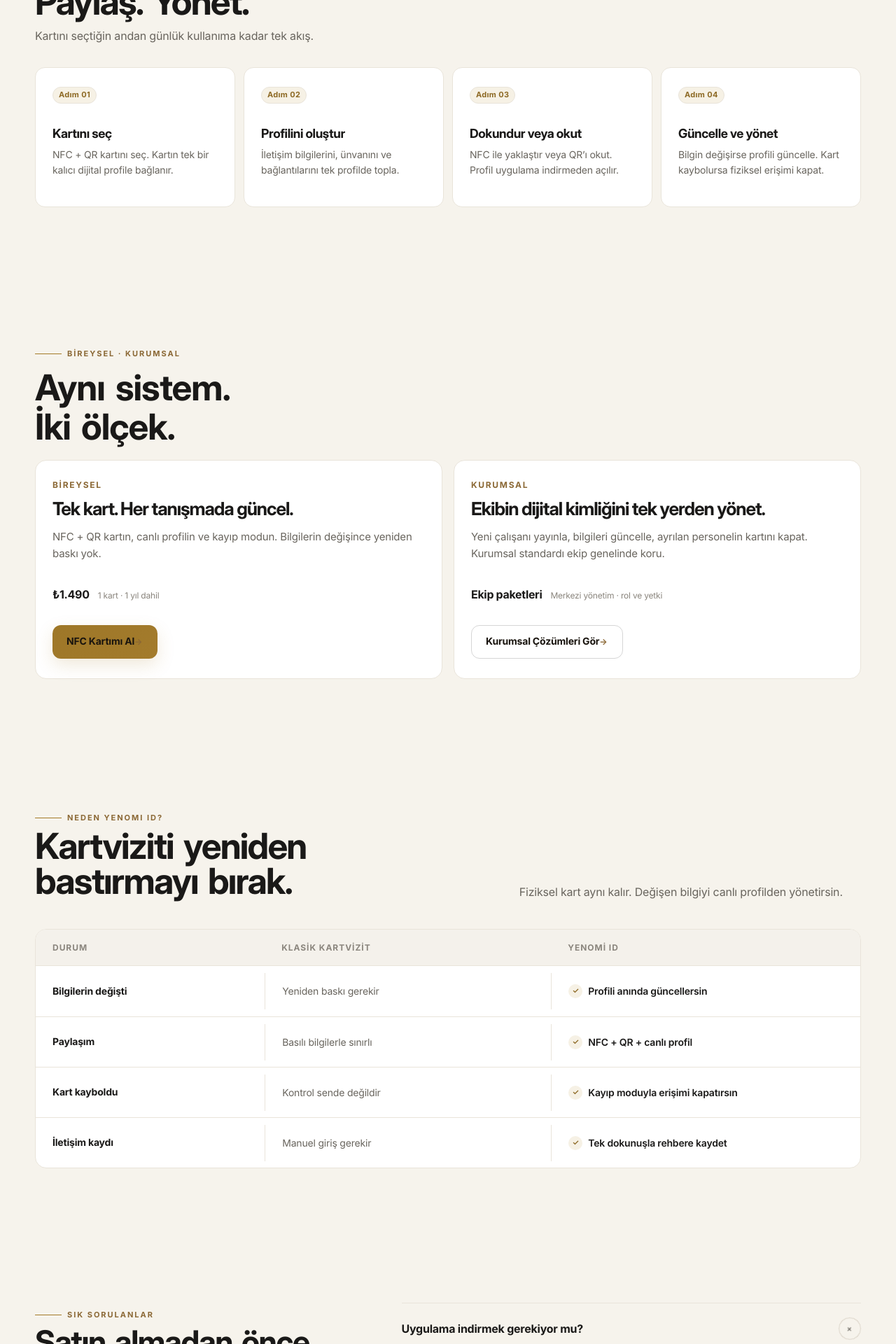
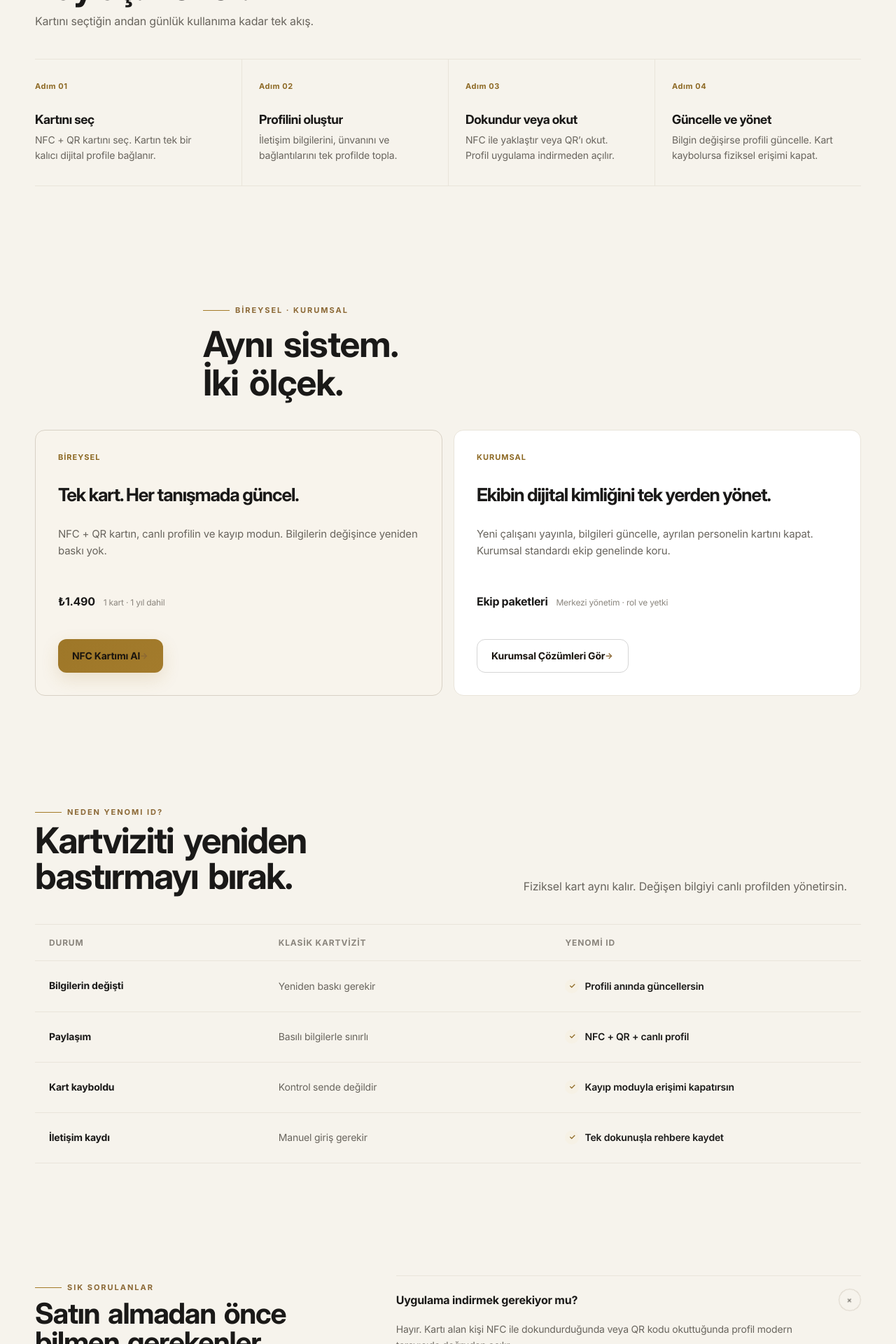
Before and after one commit to sevcanesim/id_system, a Next.js app: page / in a window 1280 px wide. Shown: the part 880-2800 px from the top of the page at 70% size. Built offline with nearby package versions, Linux system fonts and the light colour scheme; no server answers.

Commit message:
style(home): tighten premium funnel rhythm and remove card-heavy presentation

```diff
--- a/app/homepage.css
+++ b/app/homepage.css
@@ -3,7 +3,7 @@
   margin: 0 auto;
   padding: var(--space-16) var(--space-10) var(--space-16);
   display: grid;
-  grid-template-columns: minmax(540px, .96fr) minmax(480px, 1.04fr);
+  grid-template-columns: minmax(520px, .96fr) minmax(460px, 1.04fr);
   align-items: center;
   gap: var(--space-12);
   isolation: isolate;
@@ -80,8 +80,8 @@
 
 .home-sales-offer span,
 .home-sales-final-offer span {
+  color: var(--text-secondary);
   font-size: var(--type-body-sm);
-  color: var(--text-secondary);
 }
 
 .home-sales-trust {
@@ -106,12 +106,12 @@
 
 .home-sales-stage {
   position: relative;
-  min-height: 470px;
+  min-height: 440px;
   display: flex;
   align-items: center;
   justify-content: center;
   overflow: hidden;
-  padding: 56px var(--space-8) var(--space-10);
+  padding: 54px var(--space-8) var(--space-10);
   border: 1px solid var(--border-subdued);
   border-radius: var(--radius-lg);
   background: var(--surface-soft);
@@ -120,7 +120,7 @@
 
 .home-sales-stage-label {
   position: absolute;
-  top: var(--space-6);
+  top: var(--space-5);
   left: var(--space-6);
   z-index: 3;
   color: var(--text-tertiary);
@@ -131,22 +131,22 @@
 
 .home-sales-stage-glow {
   position: absolute;
-  width: 52%;
+  width: 46%;
   aspect-ratio: 1;
   border-radius: var(--radius-full);
   background: var(--primary-subtle);
-  filter: blur(64px);
-  opacity: .5;
+  filter: blur(60px);
+  opacity: .38;
 }
 
 .home-sales-product {
   position: relative;
   z-index: 1;
-  width: min(82%, 500px);
+  width: min(78%, 470px);
   height: auto;
   object-fit: contain;
-  transform: translateY(8px);
-  filter: drop-shadow(0 20px 30px rgba(28, 23, 16, .1));
+  transform: translateY(4px);
+  filter: drop-shadow(0 18px 28px rgba(28, 23, 16, .09));
 }
 
 .home-sales-capabilities {
@@ -155,8 +155,8 @@
   bottom: var(--space-5);
   z-index: 3;
   display: flex;
+  flex-wrap: wrap;
   gap: var(--space-2);
-  flex-wrap: wrap;
 }
 
 .home-sales-capabilities span {
@@ -179,37 +179,21 @@
 .home-sales-faq {
   width: min(calc(100% - 48px), var(--container-content));
   margin: 0 auto;
-  padding: var(--space-24) 0;
-}
-
-.home-sales-paths {
-  background: transparent;
-  border: 0;
-  box-shadow: none;
+  padding: var(--space-20) 0;
 }
 
 .home-sales-heading {
-  max-width: 720px;
-  margin-bottom: var(--space-8);
+  max-width: 700px;
+  margin-bottom: var(--space-10);
 }
 
 .home-sales-heading h2,
 .home-sales-comparison-head h2 {
   margin: var(--space-2) 0 var(--space-3);
   color: var(--text-primary);
-  font-size: clamp(42px, 4vw, 64px);
+  font-size: clamp(42px, 4vw, 60px);
   line-height: .98;
   letter-spacing: -.035em;
-  font-weight: 620;
-}
-
-.home-sales-faq-intro h2 {
-  margin: var(--space-2) 0 0;
-  max-width: 440px;
-  color: var(--text-primary);
-  font-size: clamp(40px, 3.5vw, 56px);
-  line-height: 1;
-  letter-spacing: -.03em;
   font-weight: 620;
 }
 
@@ -223,48 +207,42 @@
 }
 
 .home-sales-steps {
+  position: relative;
   display: grid;
   grid-template-columns: repeat(4, minmax(0, 1fr));
-  gap: var(--space-3);
+  gap: 0;
   margin: 0;
   padding: 0;
   list-style: none;
+  border-top: 1px solid var(--border-subdued);
+  border-bottom: 1px solid var(--border-subdued);
 }
 
 .home-sales-step {
+  position: relative;
   min-width: 0;
-  min-height: 200px;
-  padding: var(--space-6);
-  border: 1px solid var(--border-subdued);
-  border-radius: var(--radius-md);
-  background: var(--surface-card);
-  box-shadow: none;
-  transition:
-    transform var(--motion-fast) var(--ease-emphasis),
-    border-color var(--motion-fast) var(--ease-standard);
+  min-height: 176px;
+  padding: var(--space-6) var(--space-6) var(--space-8) 0;
+  background: transparent;
 }
 
-.home-sales-step:hover {
-  transform: translateY(-1px);
-  border-color: var(--border-strong);
+.home-sales-step + .home-sales-step {
+  padding-left: var(--space-6);
+  border-left: 1px solid var(--border-subdued);
 }
 
 .home-sales-step-number {
   display: inline-flex;
   align-items: center;
   min-height: 24px;
-  padding: 0 var(--space-2);
-  border: 1px solid var(--border-subdued);
-  border-radius: var(--radius-full);
-  background: var(--brand-gold-soft);
   color: var(--brand-gold-deep);
   font-size: var(--type-xs);
-  font-weight: 650;
-  letter-spacing: .03em;
+  font-weight: 700;
+  letter-spacing: .05em;
 }
 
 .home-sales-step h3 {
-  margin: var(--space-8) 0 var(--space-2);
+  margin: var(--space-6) 0 var(--space-2);
   color: var(--text-primary);
   font-size: var(--type-body-lg);
   line-height: 1.2;
@@ -272,74 +250,22 @@
 }
 
 .home-sales-step p {
-  max-width: 245px;
+  max-width: 238px;
   margin: 0;
   color: var(--text-secondary);
   font-size: var(--type-body-sm);
   line-height: 1.55;
 }
 
-.home-sales-editorial {
-  display: grid;
-  grid-template-columns: minmax(0, 1.05fr) minmax(320px, .95fr);
-  margin-top: var(--space-8);
-  overflow: hidden;
-  border: 1px solid var(--border-subdued);
-  border-radius: var(--radius-lg);
-  background: var(--surface-soft);
+.home-sales-paths {
+  border: 0;
+  background: transparent;
+  box-shadow: none;
 }
 
-.home-sales-editorial-copy {
-  padding: var(--space-12);
-}
-
-.home-sales-editorial-copy h3 {
-  max-width: 500px;
-  margin: var(--space-3) 0 var(--space-4);
-  color: var(--text-primary);
-  font-size: clamp(32px, 3vw, 48px);
-  line-height: 1.02;
-  letter-spacing: -.03em;
-  font-weight: 620;
-}
-
-.home-sales-editorial-copy p {
-  max-width: 480px;
-  margin: 0 0 var(--space-6);
-  color: var(--text-secondary);
-  font-size: var(--type-body);
-  line-height: 1.6;
-}
-
-.home-sales-facts {
-  display: grid;
-  border-left: 1px solid var(--border-subdued);
-  background: rgba(255, 255, 255, .56);
-}
-
-.home-sales-facts > div {
-  display: grid;
-  align-content: center;
-  gap: var(--space-2);
-  min-height: 136px;
-  padding: var(--space-6) var(--space-8);
-}
-
-.home-sales-facts > div + div {
-  border-top: 1px solid var(--border-subdued);
-}
-
-.home-sales-facts strong {
-  color: var(--text-primary);
-  font-size: var(--type-body);
-  font-weight: 650;
-  letter-spacing: -.02em;
-}
-
-.home-sales-facts span {
-  color: var(--text-secondary);
-  font-size: var(--type-body-sm);
-  line-height: 1.55;
+.home-sales-paths .home-premium__paths-head {
+  max-width: 700px;
+  margin-bottom: var(--space-10);
 }
 
 .home-sales-paths .home-premium__path-grid {
@@ -349,9 +275,36 @@
 .home-sales-paths article {
   display: flex;
   flex-direction: column;
+  min-height: 380px;
+  padding: var(--space-8);
   border: 1px solid var(--border-subdued);
-  border-radius: var(--radius-card);
+  border-radius: var(--radius-md);
+  background: var(--surface-card);
   box-shadow: none;
+}
+
+.home-sales-paths article:first-child {
+  border-color: var(--border-interactive);
+  background: var(--surface-accent);
+}
+
+.home-sales-paths article > span:first-child {
+  color: var(--brand-gold-deep);
+  font-size: var(--type-xs);
+  font-weight: 700;
+  letter-spacing: .09em;
+}
+
+.home-sales-paths article h3 {
+  max-width: 500px;
+  margin-top: var(--space-5);
+  margin-bottom: var(--space-4);
+}
+
+.home-sales-paths article p {
+  max-width: 540px;
+  color: var(--text-secondary);
+  line-height: 1.6;
 }
 
 .home-sales-path-meta {
@@ -359,7 +312,7 @@
   align-items: baseline;
   gap: var(--space-3);
   margin-top: auto;
-  padding: var(--space-5) 0 var(--space-4);
+  padding: var(--space-6) 0 var(--space-4);
 }
 
 .home-sales-path-meta strong {
@@ -375,7 +328,7 @@
 
 .home-sales-comparison-head {
   display: grid;
-  grid-template-columns: minmax(0, .9fr) minmax(320px, .7fr);
+  grid-template-columns: minmax(0, .92fr) minmax(320px, .7fr);
   column-gap: var(--space-16);
   align-items: end;
   margin-bottom: var(--space-8);
@@ -395,9 +348,9 @@
 
 .home-sales-comparison-table {
   overflow: hidden;
-  border: 1px solid var(--border-subdued);
-  border-radius: var(--radius-card);
-  background: var(--surface-card);
+  border-top: 1px solid var(--border-subdued);
+  border-bottom: 1px solid var(--border-subdued);
+  background: transparent;
 }
 
 .home-sales-comparison-header,
@@ -410,15 +363,15 @@
   min-height: var(--control-height-lg);
   align-items: center;
   border-bottom: 1px solid var(--border-subdued);
-  background: var(--surface-soft);
+  background: transparent;
 }
 
 .home-sales-comparison-header span {
-  padding: 0 var(--space-6);
+  padding: 0 var(--space-5);
   color: var(--text-tertiary);
   font-size: var(--type-sm);
   font-weight: 700;
-  letter-spacing: .08em;
+  letter-spacing: .07em;
   text-transform: uppercase;
 }
 
@@ -433,11 +386,7 @@
 
 .home-sales-comparison-row > * {
   min-width: 0;
-  padding: var(--space-4) var(--space-6);
-}
-
-.home-sales-comparison-row > * + * {
-  border-left: 1px solid var(--border-subdued);
+  padding: var(--space-4) var(--space-5);
 }
 
 .home-sales-comparison-row strong,
@@ -478,14 +427,24 @@
 
 .home-sales-faq {
   display: grid;
-  grid-template-columns: minmax(0, .7fr) minmax(500px, 1fr);
+  grid-template-columns: minmax(0, .68fr) minmax(500px, 1fr);
   column-gap: var(--space-16);
   align-items: start;
 }
 
 .home-sales-faq-intro {
   position: sticky;
-  top: 112px;
+  top: 104px;
+}
+
+.home-sales-faq-intro h2 {
+  max-width: 420px;
+  margin: var(--space-2) 0 0;
+  color: var(--text-primary);
+  font-size: clamp(38px, 3.2vw, 52px);
+  line-height: 1;
+  letter-spacing: -.03em;
+  font-weight: 620;
 }
 
 .home-sales-faq-list {
@@ -497,11 +456,11 @@
 }
 
 .home-sales-faq-item summary {
-  min-height: 72px;
+  min-height: 68px;
   display: flex;
   align-items: center;
   justify-content: space-between;
-  gap: var(--space-6);
+  gap: var(--space-5);
   cursor: pointer;
   list-style: none;
   color: var(--text-primary);
@@ -572,8 +531,8 @@
 }
 
 .home-sales-final {
-  padding-top: var(--space-24);
-  padding-bottom: var(--space-24);
+  padding-top: var(--space-20);
+  padding-bottom: var(--space-20);
 }
 
 .home-sales-final-offer {
@@ -587,7 +546,7 @@
 
 @media (max-width: 1180px) {
   .home-sales-hero {
-    grid-template-columns: minmax(480px, 1fr) minmax(420px, .95fr);
+    grid-template-columns: minmax(470px, 1fr) minmax(400px, .95fr);
     padding-inline: var(--space-8);
     gap: var(--space-8);
   }
@@ -597,12 +556,12 @@
   }
 
   .home-sales-stage {
-    min-height: 440px;
-    padding: 52px var(--space-6) var(--space-8);
+    min-height: 420px;
+    padding: 50px var(--space-6) var(--space-8);
   }
 
   .home-sales-product {
-    width: min(86%, 460px);
+    width: min(84%, 440px);
   }
 }
 
@@ -623,46 +582,36 @@
   }
 
   .home-sales-stage {
-    min-height: 430px;
+    min-height: 410px;
     width: 100%;
     max-width: 680px;
     margin: 0 auto;
   }
 
   .home-sales-product {
-    width: min(78%, 450px);
+    width: min(76%, 430px);
   }
 
   .home-sales-section,
   .home-sales-paths,
   .home-sales-comparison,
   .home-sales-faq {
-    padding-top: var(--space-20);
-    padding-bottom: var(--space-20);
+    padding-top: var(--space-16);
+    padding-bottom: var(--space-16);
   }
 
   .home-sales-steps {
     grid-template-columns: repeat(2, minmax(0, 1fr));
   }
 
-  .home-sales-editorial {
-    grid-template-columns: 1fr;
+  .home-sales-step:nth-child(3) {
+    border-left: 0;
+    border-top: 1px solid var(--border-subdued);
+    padding-left: 0;
   }
 
-  .home-sales-facts {
-    grid-template-columns: repeat(3, 1fr);
-    border-left: 0;
+  .home-sales-step:nth-child(4) {
     border-top: 1px solid var(--border-subdued);
-  }
-
-  .home-sales-facts > div {
-    min-height: 124px;
-    padding: var(--space-6);
-  }
-
-  .home-sales-facts > div + div {
-    border-top: 0;
-    border-left: 1px solid var(--border-subdued);
   }
 
   .home-sales-comparison-head {
@@ -741,9 +690,9 @@
   }
 
   .home-sales-stage {
-    min-height: 340px;
-    padding: 50px var(--space-3) 46px;
-    border-radius: var(--radius-card);
+    min-height: 320px;
+    padding: 46px var(--space-3) 44px;
+    border-radius: var(--radius-md);
   }
 
   .home-sales-stage-label {
@@ -752,8 +701,8 @@
   }
 
   .home-sales-product {
-    width: min(84%, 330px);
-    transform: translateY(4px);
+    width: min(80%, 310px);
+    transform: none;
   }
 
   .home-sales-capabilities {
@@ -770,7 +719,8 @@
     padding: var(--space-16) var(--space-5);
   }
 
-  .home-sales-heading {
+  .home-sales-heading,
+  .home-sales-paths .home-premium__paths-head {
     margin-bottom: var(--space-6);
   }
 
@@ -780,51 +730,36 @@
   }
 
   .home-sales-faq-intro h2 {
-    font-size: clamp(38px, 10vw, 48px);
+    font-size: clamp(36px, 9.6vw, 46px);
   }
 
   .home-sales-steps {
     grid-template-columns: 1fr;
-    gap: var(--space-3);
+    border-bottom: 0;
   }
 
-  .home-sales-step {
+  .home-sales-step,
+  .home-sales-step + .home-sales-step,
+  .home-sales-step:nth-child(3),
+  .home-sales-step:nth-child(4) {
     min-height: 0;
-    padding: var(--space-5);
+    padding: var(--space-5) 0;
+    border-left: 0;
+    border-top: 0;
+    border-bottom: 1px solid var(--border-subdued);
   }
 
   .home-sales-step h3 {
-    margin-top: var(--space-6);
+    margin-top: var(--space-4);
   }
 
   .home-sales-step p {
     max-width: 100%;
   }
 
-  .home-sales-editorial {
-    border-radius: var(--radius-card);
-  }
-
-  .home-sales-editorial-copy {
-    padding: var(--space-8) var(--space-6) var(--space-6);
-  }
-
-  .home-sales-editorial-copy h3 {
-    font-size: clamp(30px, 9vw, 42px);
-  }
-
-  .home-sales-facts {
-    grid-template-columns: 1fr;
-  }
-
-  .home-sales-facts > div {
+  .home-sales-paths article {
     min-height: 0;
-    padding: var(--space-5) var(--space-6);
-  }
-
-  .home-sales-facts > div + div {
-    border-left: 0;
-    border-top: 1px solid var(--border-subdued);
+    padding: var(--space-6);
   }
 
   .home-sales-path-meta {
@@ -838,9 +773,8 @@
   }
 
   .home-sales-comparison-table {
-    border: 0;
-    border-radius: 0;
-    background: transparent;
+    border-top: 1px solid var(--border-subdued);
+    border-bottom: 0;
   }
 
   .home-sales-comparison-header {
@@ -851,14 +785,11 @@
     grid-template-columns: 1fr;
     min-height: 0;
     padding: var(--space-4) 0;
+    border-bottom: 1px solid var(--border-subdued);
   }
 
   .home-sales-comparison-row > * {
     padding: var(--space-1) 0;
-  }
-
-  .home-sales-comparison-row > * + * {
-    border-left: 0;
   }
 
   .home-sales-comparison-row strong {
@@ -897,20 +828,18 @@
   }
 
   .home-sales-final {
-    padding-top: var(--space-20);
-    padding-bottom: var(--space-20);
+    padding-top: var(--space-16);
+    padding-bottom: var(--space-16);
   }
 }
 
 @media (prefers-reduced-motion: reduce) {
-  .home-sales-step,
   .home-sales-actions .home-mockup__button,
   .home-sales-actions .home-premium__hero-secondary,
   .home-sales-faq-item summary i {
     transition: none;
   }
 
-  .home-sales-step:hover,
   .home-sales-actions .home-mockup__button:hover,
   .home-sales-actions .home-mockup__button:active,
   .home-sales-actions .home-premium__hero-secondary:hover {
```
